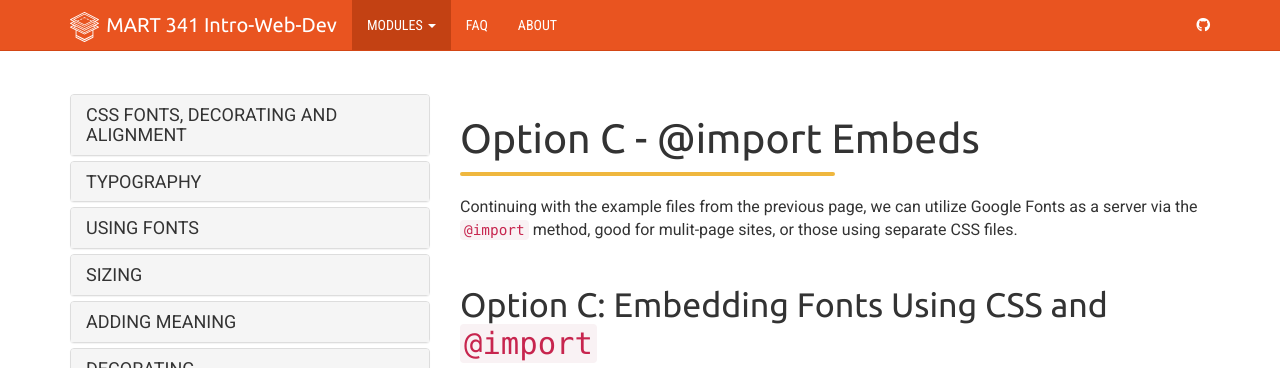
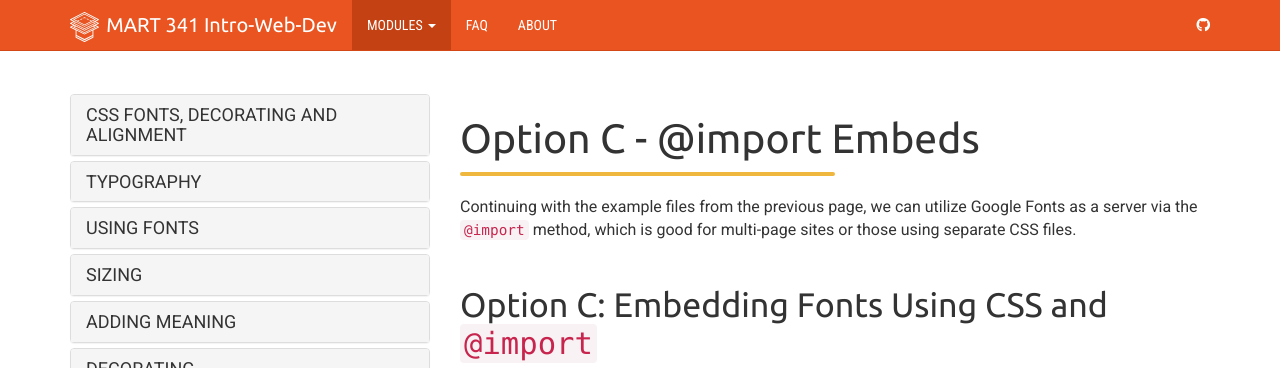
Before and after one commit to Montana-Media-Arts/webDesignFall2024, a Jekyll site: the page built from _docs/topic-10/10-src-fonts/05-page.md, in a window 1280 px wide and 996 px high, cut to the strip 0-368 px from the top of the window. Built offline with Jekyll 4.4.1, drawn with Linux system fonts in a browser that asks for light colours; nearby versions of some CDN libraries.

Commit message:
Update 05-page.md

```diff
--- a/_docs/topic-10/10-src-fonts/05-page.md
+++ b/_docs/topic-10/10-src-fonts/05-page.md
@@ -7,10 +7,10 @@ permalink: /topic-10/google-fonts-part-4/
 <div class="divider-heading"></div>
 
 <!--
-<span class="label label-warning">LOAD TIME:</span> This page contains embedded interactive content. In may take 3-10 seconds to completely load.
+<span class="label label-warning">LOAD TIME:</span> This page contains embedded interactive content. It may take 3-10 seconds to load completely.
 -->
 
-Continuing with the example files from the previous page, we can utilize Google Fonts as a server via the `@import` method, good for mulit-page sites, or those using separate CSS files.
+Continuing with the example files from the previous page, we can utilize Google Fonts as a server via the `@import` method, which is good for multi-page sites or those using separate CSS files.
 
 ## Option C: Embedding Fonts Using CSS and `@import`
 
```
